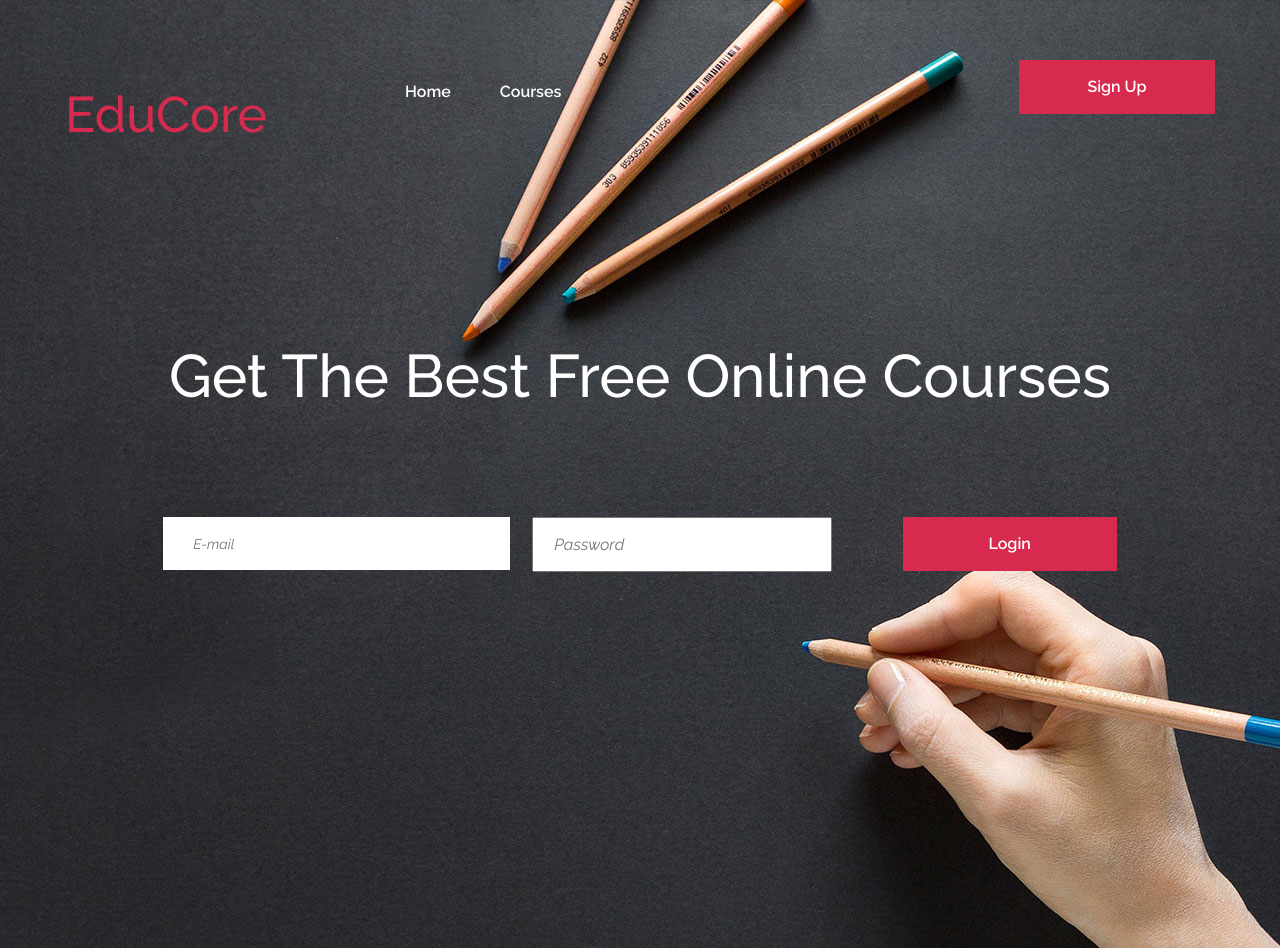
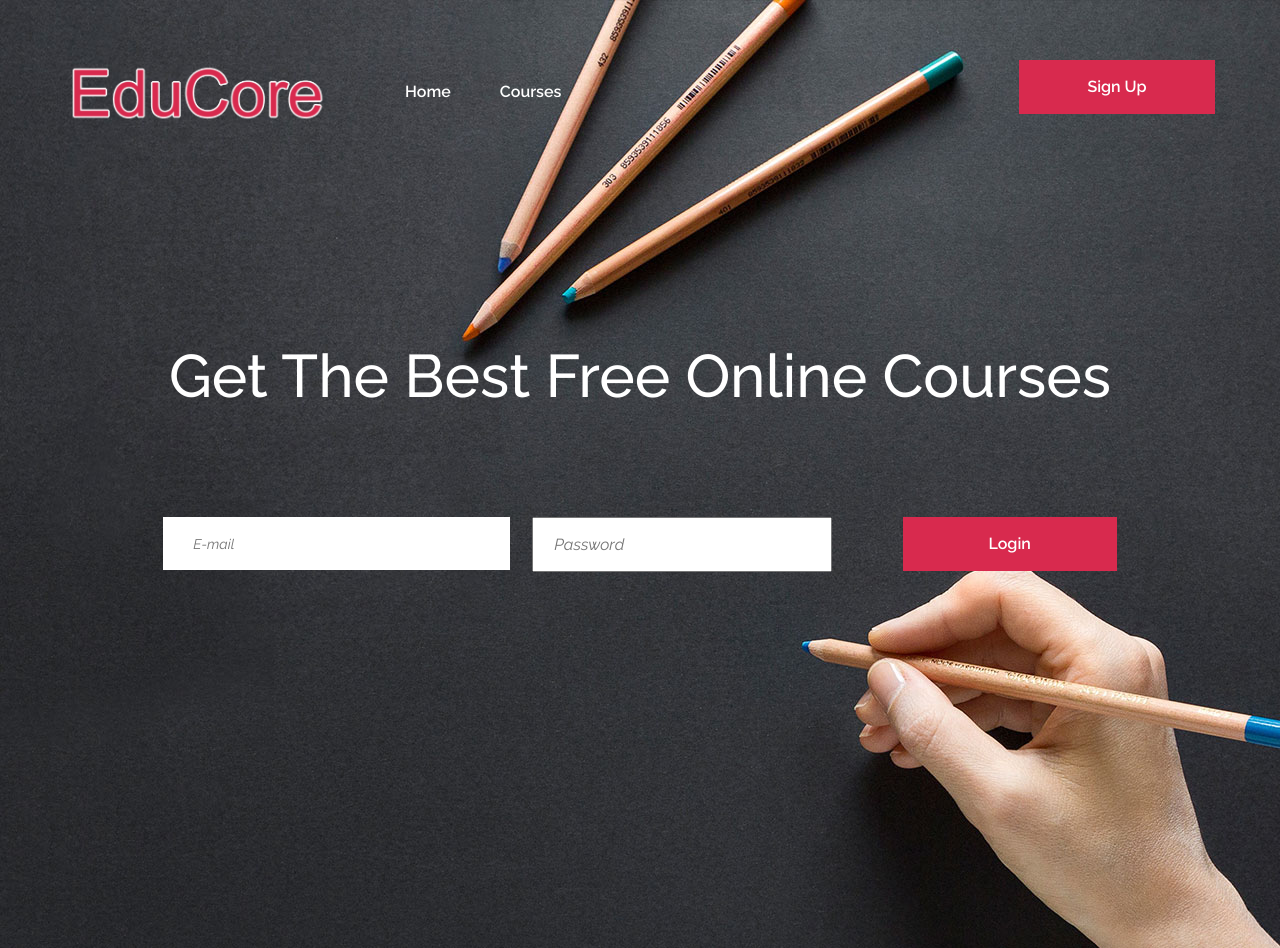
Before and after one commit to OmarHatem28/Edu_Backend, a website: page frontend/index.html in a window 1280 px wide. Shown: the top 948 px of the page. Drawn offline with Linux system fonts and the light colour scheme.

Commit message:
changed logo to be image instead of text

```diff
--- a/frontend/index.html
+++ b/frontend/index.html
@@ -37,7 +37,7 @@
 			<div class="row">
 				<div class="col-lg-3 col-md-3">
 					<div class="site-logo">
-						<p style="color:#d82a4e; font-size: 50px;">EduCore</p>
+						<img src="img/EduCore-white-outline.png" alt="">
 					</div>
 					<div class="nav-switch">
 						<i class="fa fa-bars"></i>
@@ -241,10 +241,6 @@
 	</section>
 	<!-- banner section end -->
 
-
-
-
-
 	<!--====== Javascripts & Jquery ======-->
 	<script src="js/jquery-3.2.1.min.js"></script>
 	<script src="js/bootstrap.min.js"></script>
```
Also changed, not shown: frontend/courses.html (+1 -1 lines), frontend/single-course.html (+1 -1 lines), frontend/img/EduCore-no-outline.png (added), frontend/img/EduCore-white-outline.png (added).
